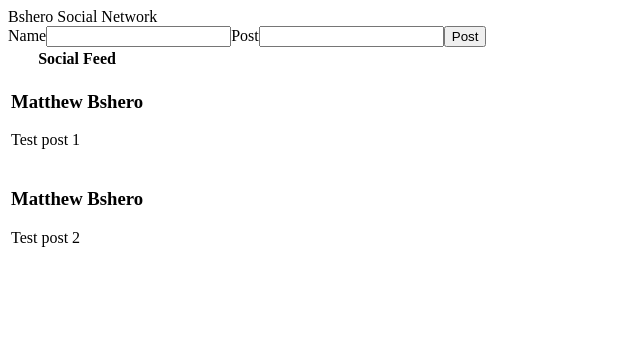
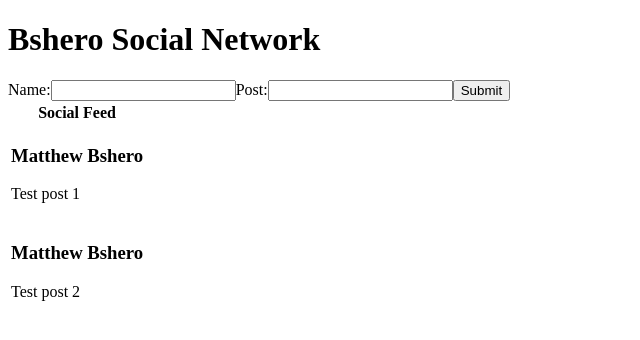
Before and after one commit to mdbshero/Social_Feed, a React (Create React App) app: page / in a window 1280 px wide. Shown: the top 340 px of the page, without its empty margins (0-640 px from the left). Built offline with nearby package versions, Linux system fonts and the light colour scheme.

Commit message:
Created functions that lets CreatePost actually add to post array and appear.

```diff
--- a/src/App.js
+++ b/src/App.js
@@ -11,11 +11,16 @@ function App() {
     { name: "Matthew Bshero", comment: "Test post 2" },
   ]);
 
+  function addNewPost(post){
+    let tempPosts = [...posts, post];
+    setPosts(tempPosts);
+  }
+
   return (
     <div>
       <NavBar />
       <main>
-      <CreatePost />
+      <CreatePost addNewPostProp={addNewPost}/>
       <DisplayPosts post={posts}/>
       </main>
     </div>
--- a/src/Components/CreatePost.jsx
+++ b/src/Components/CreatePost.jsx
@@ -2,27 +2,27 @@ import React, { useState } from 'react';
 
 
 
-const CreatePost = () => {
+const CreatePost = (props) => {
 
 const [name, setName] = useState('');
-const [post, setPost] = useState('');
+const [comment, setComment] = useState('');
 
 function handleSubmit(event) {
     event.preventDefault();
     let newEntry = {
         name: name,
-        post: post
+        comment: comment
     };
-    console.log(newEntry);
+    props.addNewPostProp(newEntry);
 }
 
     return (
         <form onSubmit={handleSubmit}>
-            <label>Name</label>
+            <label>Name:</label>
             <input type='text' value={name} onChange={(event) => setName(event.target.value)} />
-            <label>Post</label>
-            <input type='text' value={post} onChange={(event) => setPost(event.target.value)} />
-            <button type='submit'>Post</button>
+            <label>Post:</label>
+            <input type='text' value={comment} onChange={(event) => setComment(event.target.value)} />
+            <button type='submit'>Submit</button>
         </form>
      );
 }
--- a/src/Components/DisplayPosts.jsx
+++ b/src/Components/DisplayPosts.jsx
@@ -11,9 +11,9 @@ const DisplayPosts = (props) => {
         </tr>
       </thead>
       <tbody>
-              {props.post.map((post) => {
+              {props.post.map((post, index) => {
         return (
-            <tr>
+            <tr key={index}>
             <Post post={post} />
             </tr>
         );
--- a/src/Components/NavBar.jsx
+++ b/src/Components/NavBar.jsx
@@ -2,7 +2,7 @@
 const NavBar = (props) => {
     return (
         <header>
-            Bshero Social Network
+            <h1>Bshero Social Network</h1>
         </header>
      );
 }
```
